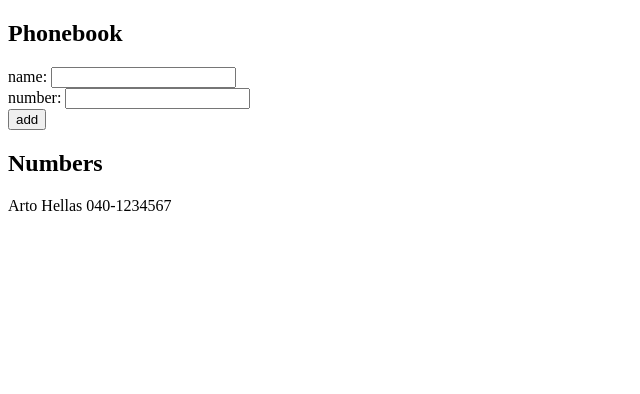
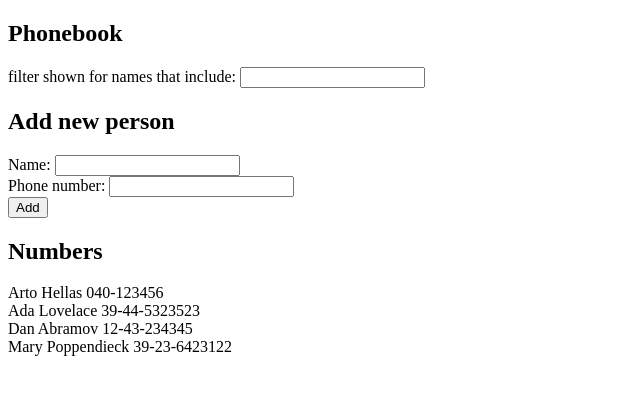
Before and after one commit to lanszelot666/Fullstack-Open, a React (Vite) app in the folder Phonebook/: page / in a window 1280 px wide. Shown: the top 394 px of the page, without its empty margins (0-640 px from the left). Built offline with nearby package versions, Linux system fonts and the light colour scheme.

Commit message:
Exercise 9 - Add filtering functionality
* Input text field now is capable of filtering names
* Case insensitive filtering is applied

```diff
--- a/Phonebook/src/App.jsx
+++ b/Phonebook/src/App.jsx
@@ -3,10 +3,14 @@ import Person from "./components/Person";
 
 const App = () => {
   const [persons, setPersons] = useState([
-    { name: "Arto Hellas", number: "040-1234567" },
+    { name: "Arto Hellas", number: "040-123456", id: 1 },
+    { name: "Ada Lovelace", number: "39-44-5323523", id: 2 },
+    { name: "Dan Abramov", number: "12-43-234345", id: 3 },
+    { name: "Mary Poppendieck", number: "39-23-6423122", id: 4 },
   ]);
   const [newName, setNewName] = useState("");
   const [newNumber, setNewNumber] = useState("");
+  const [nameFilter, setNameFilter] = useState("");
 
   function resetStates() {
     setNewName("");
@@ -21,12 +25,17 @@ const App = () => {
     setNewNumber(event.target.value);
   };
 
+  const filterPhonebook = (event) => {
+    setNameFilter(event.target.value);
+  };
+
   const addNewPerson = (event) => {
     event.preventDefault();
 
     const newPerson = {
       name: newName,
       number: newNumber,
+      id: persons.length + 1,
     };
 
     const names = persons.map((person) => person.name);
@@ -67,21 +76,31 @@ const App = () => {
   return (
     <div>
       <h2>Phonebook</h2>
+      <div>
+        filter shown for names that include:{" "}
+        <input value={nameFilter} onChange={filterPhonebook} />
+      </div>
+      <h2>Add new person</h2>
       <form onSubmit={addNewPerson}>
         <div>
-          name: <input value={newName} onChange={handleNewName} />
+          Name: <input value={newName} onChange={handleNewName} />
         </div>
         <div>
-          number: <input value={newNumber} onChange={handleNewNumber} />
+          Phone number: <input value={newNumber} onChange={handleNewNumber} />
         </div>
         <div>
-          <button type="submit">add</button>
+          <button type="submit">Add</button>
         </div>
       </form>
       <h2>Numbers</h2>
       <div>
         {persons.map((person) => (
-          <Person key={person.name} name={person.name} number={person.number} />
+          <Person
+            key={person.id}
+            name={person.name}
+            number={person.number}
+            filter={nameFilter}
+          />
         ))}
       </div>
     </div>
--- a/Phonebook/src/components/Person.jsx
+++ b/Phonebook/src/components/Person.jsx
@@ -1,5 +1,10 @@
-const Person = ({ name, number }) => {
-  return <div>{name} {number}</div>;
+const Person = ({ name, number, filter }) => {
+  if (name.toLowerCase().includes(filter.toLowerCase()))
+    return (
+      <div>
+        {name} {number}
+      </div>
+    );
 };
 
 export default Person;
```
